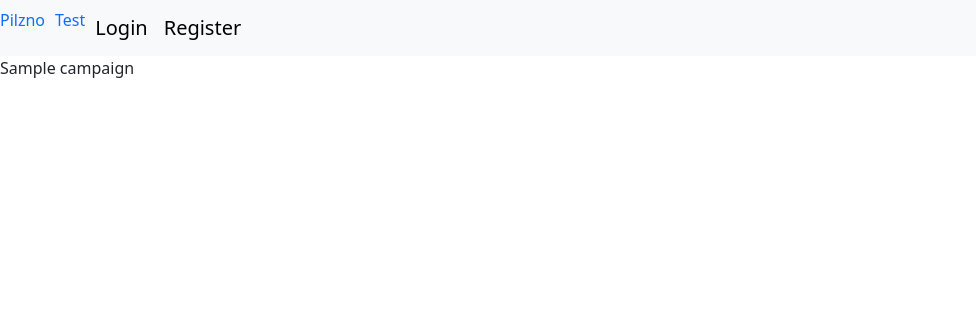
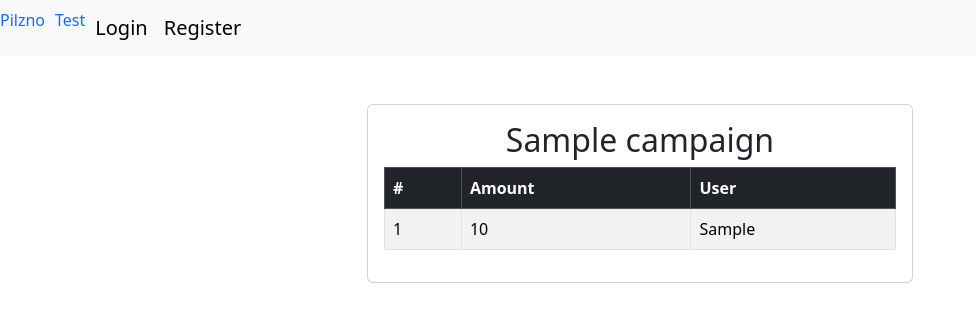
Before and after one commit to ydb5755/PilznoProduction, a Python web app: template app/campaigns/templates/campaign_page.html in a window 1280 px wide. Shown: the top 322 px of the page, without its empty margins (0-976 px from the left). Run offline with Jinja, Linux system fonts and the light colour scheme; the template is opened without the code that fills it: most values are stand-ins (such as "Sample title", 1, 10 or a date in 2020).

Commit message:
start campaign page

```diff
--- a/app/campaigns/templates/campaign_page.html
+++ b/app/campaigns/templates/campaign_page.html
@@ -1,5 +1,35 @@
 {% extends 'base.html' %}
 {% block title %}{{campaign.title}}{% endblock title %}
 {% block content %}
-{{campaign.title}}
+<main class="container-lg mt-5">
+    <div class="row justify-content-center">
+        <div class="col-md-6">
+            <div class="card">
+                <div class="card-body">
+                    <h2 class="text-center">{{campaign.title}}</h2>
+
+                    <table class="table table-bordered table-striped">
+                        <thead class="table-dark">
+                            <tr>
+                                <th>#</th>
+                                <th>Amount</th>
+                                <th>User</th>
+                            </tr>
+                        </thead>
+                        <tbody>
+                            {% for campaign_donation in campaign.get_donations() %}
+                            <tr>
+                                <td>{{campaign_donation.id}}</td>
+                                <td>{{campaign_donation.amount}}</td>
+                                <td>{{campaign_donation.get_user()}}</td>
+                            </tr>
+                            {% endfor %}
+                        </tbody>
+                    </table>
+
+                </div>
+            </div>
+        </div>
+    </div>
+</main>
 {% endblock content %}
```
